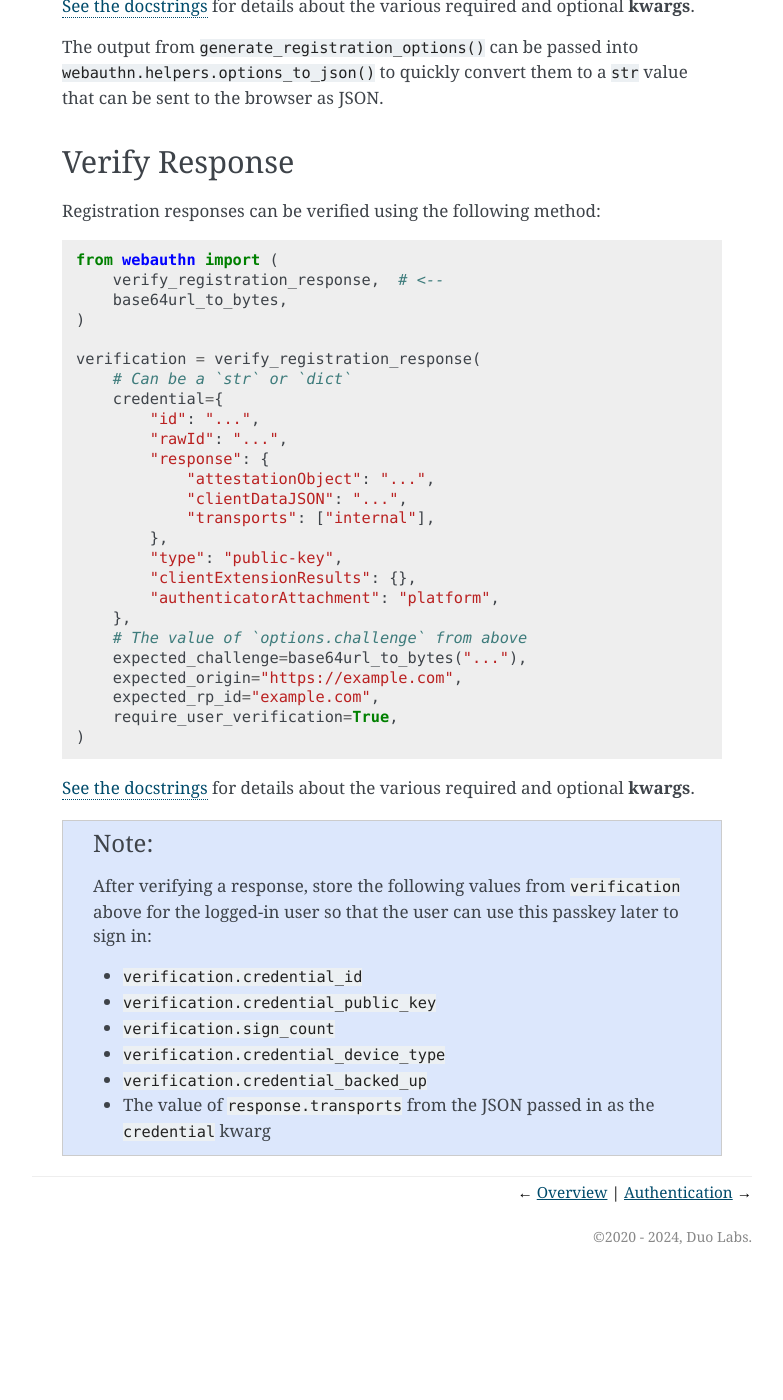
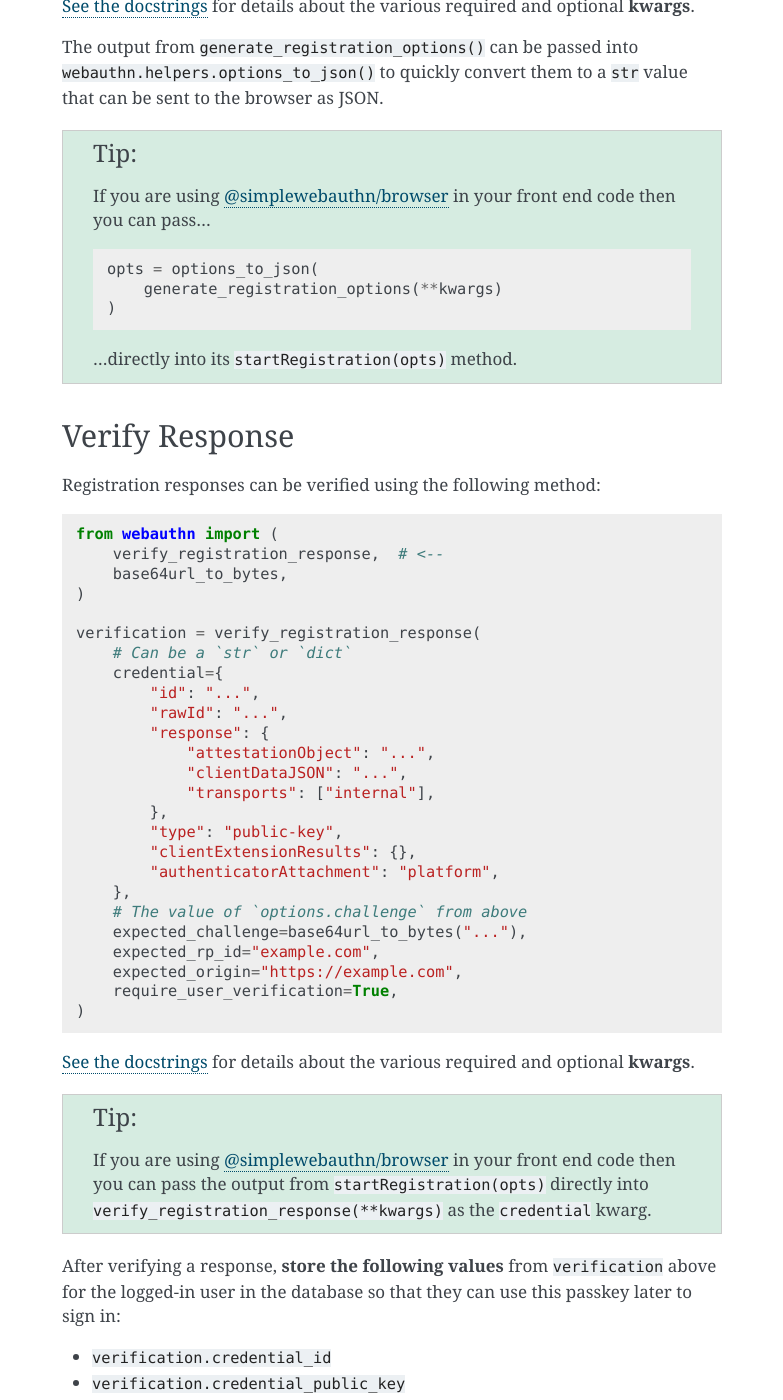
Before and after one commit to duo-labs/py_webauthn, a Sphinx documentation site: the page built from source/registration.md, in a window 1280 px wide and 1400 px high, scrolled down 1447 px. Shown: the whole window, without its empty margins (358-1141 px from the left). Built offline with Sphinx 7.4.7, drawn with Linux system fonts in a browser that asks for light colours; before the commit the page ends 2723 px from its top, so only the background shows below that; some of the changed text lies outside the part shown.

Commit message:
Tweak registration docs

````diff
--- a/source/registration.md
+++ b/source/registration.md
@@ -65,6 +65,16 @@ complex_registration_options = generate_registration_options(
 
 The output from `generate_registration_options()` can be passed into `webauthn.helpers.options_to_json()` to quickly convert them to a `str` value that can be sent to the browser as JSON.
 
+:::{tip}
+If you are using [@simplewebauthn/browser](overview.md#simplewebauthn-browser) in your front end code then you can pass...
+```py
+opts = options_to_json(
+    generate_registration_options(**kwargs)
+)
+```
+...directly into its `startRegistration(opts)` method.
+:::
+
 ## Verify Response
 
 Registration responses can be verified using the following method:
@@ -91,21 +101,23 @@ verification = verify_registration_response(
     },
     # The value of `options.challenge` from above
     expected_challenge=base64url_to_bytes("..."),
+    expected_rp_id="example.com",
     expected_origin="https://example.com",
-    expected_rp_id="example.com",
     require_user_verification=True,
 )
 ```
 
 [See the docstrings](https://github.com/duo-labs/py_webauthn/blob/2219507f483e5592ec980ec95d97a5d3563fa45b/webauthn/registration/verify_registration_response.py#L67-L100) for details about the various required and optional **kwargs**.
 
-:::{note}
-After verifying a response, store the following values from `verification` above for the logged-in user so that the user can use this passkey later to sign in:
+:::{tip}
+If you are using [@simplewebauthn/browser](overview.md#simplewebauthn-browser) in your front end code then you can pass the output from `startRegistration(opts)` directly into `verify_registration_response(**kwargs)` as the `credential` kwarg.
+:::
+
+After verifying a response, **store the following values** from `verification` above for the logged-in user in the database so that they can use this passkey later to sign in:
 
 - `verification.credential_id`
 - `verification.credential_public_key`
 - `verification.sign_count`
 - `verification.credential_device_type`
 - `verification.credential_backed_up`
-- The value of `response.transports` from the JSON passed in as the `credential` kwarg
-:::
+- `credential["response"]["transports"]`
````
